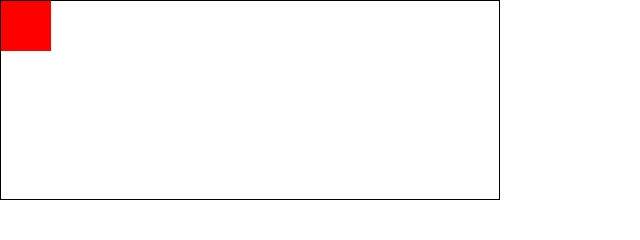
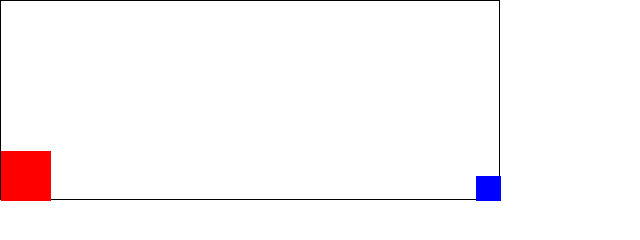
Before and after one commit to ThomasChia/chia-website, a plain HTML site: page templates/game.html in a window 1280 px wide. Shown: the whole page, without its empty margins (0-640 px from the left). Drawn offline with Linux system fonts and the light colour scheme.

Commit message:
Add block styles.

```diff
--- a/styles/game_style.css
+++ b/styles/game_style.css
@@ -14,6 +14,16 @@
     width : 50px;
     height : 50px;
     background-color : #ff0000;
-    bottom : 0;
+    position: relative;
+    top : 150px;
     left : 0;
 }
+
+#block {
+    width : 25px;
+    height : 25px;
+    background-color : #0000ff;
+    position: relative;
+    top : 125px;
+    left : 475px;
+}
```
